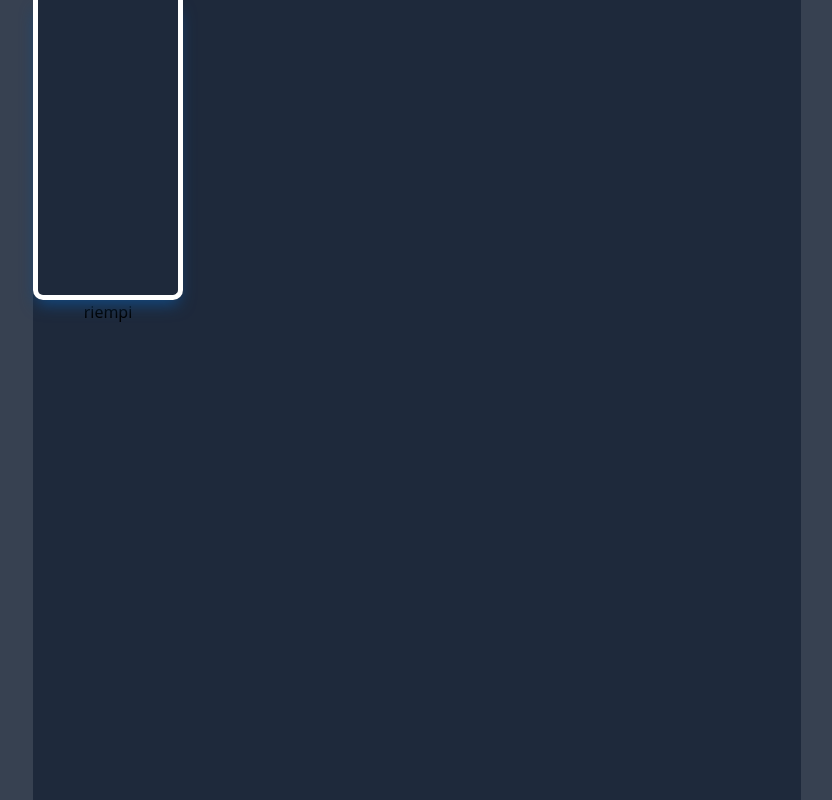
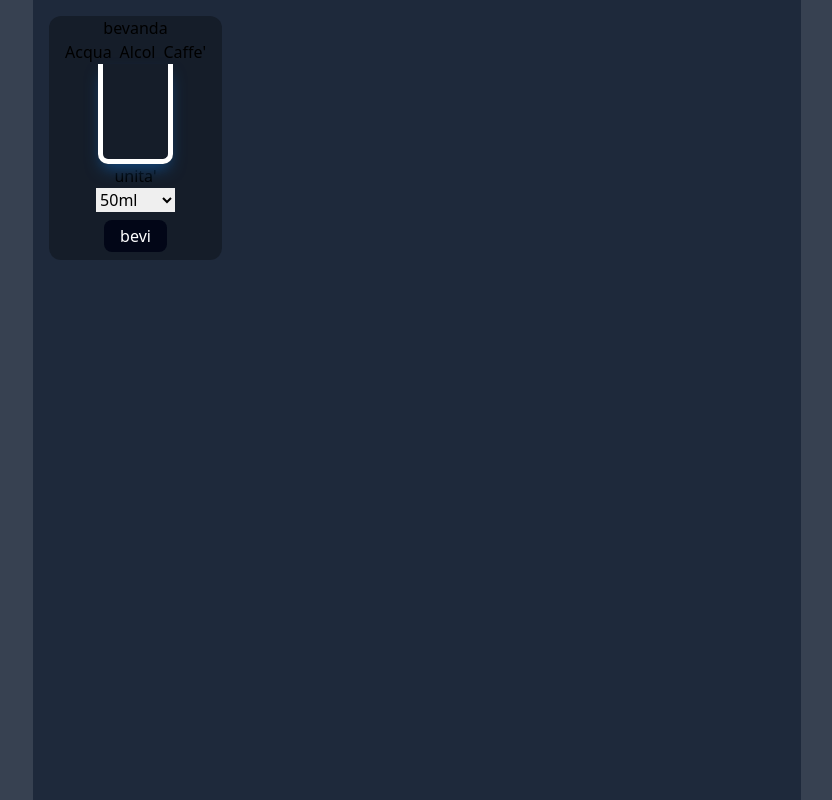
Before and after one commit to AlexCastels/REACTIVE-FIT, a React (Vite) app in the folder react-team-project/: page / in a window 1280 px wide. Shown: the whole page, without its empty margins (223-1055 px from the left). Built offline with nearby package versions, Linux system fonts and the light colour scheme.

Commit message:
water-section

```diff
--- a/react-team-project/src/benni-component/Water.jsx
+++ b/react-team-project/src/benni-component/Water.jsx
@@ -1,21 +1,24 @@
-
 import { useState } from "react";
 import "./wather.css";
 
-
 export function Water() {
   const [cup, setCup] = useState(null);
+  const [quantity, setQuantity] = useState(50)
+  const [change, setChange] = useState()
+  const handleChange = (e) =>{
+    setChange(Number(e.target.value))
+    console.log(change)
+  }
+  const  addWater= (e)=>{
+    e.preventDefault()
+    setQuantity((c)=> c + quantity)
+    createWave()
 
+  }
   const inlineStyle = {
     height: `${cup}px`,
     transition: `all 1s ease-in-out`,
   };
-
-  function handleFill() {
-    setCup((c) => c + 10);
-    console.log(cup);
-    createWave();
-  }
   function createWave() {
     const water = document.querySelector(".water");
     water.classList.remove("wave-animation");
@@ -23,14 +26,36 @@ export function Water() {
       water.classList.add("wave-animation");
     }, 10);
   }
+  const handleChose =  (e) =>{
+
+  }
 
   return (
     <>
-      <div className="container">
+      <div className="container border-y-green-900 rounded-xl m-4 bg-opacity-30 bg-black ">
+        <div className="flex flex-col items-center">
+          <h2>bevanda</h2>
+          <div className="flex gap-2 ">
+            <button onClick={handleChose}>Acqua</button>
+            <button>Alcol</button>
+            <button>Caffe'</button>
+          </div>
+        </div>
+
         <div className="cup">
           <div className="water" style={inlineStyle}></div>
         </div>
-        <button onClick={handleFill}>riempi</button>
+
+        <form className="flex flex-col text-center justify-center" onSubmit={addWater}>
+          <label htmlFor="custom_size">unita'</label>
+          <select name="cSize" id="cSize" onChange={handleChange}>
+            <option value="50">50ml</option>
+            <option value="75">75ml</option>
+
+          </select>
+          <button className="m-2  px-4 py-1 bg-slate-950 rounded-lg text-white">bevi</button>
+
+        </form>
       </div>
     </>
   );
--- a/react-team-project/src/benni-component/wather.css
+++ b/react-team-project/src/benni-component/wather.css
@@ -12,8 +12,8 @@
 }
 .cup {
   position: relative;
-  width: 150px;
-  height: 300px;
+  width: 75px;
+  height: 100px;
   background: transparent;
   border: 5px solid rgb(255, 255, 255);
   border-top: transparent;
@@ -38,8 +38,12 @@
   left: 0;
   width: 100%;
 
+}
+.water-color{
   background: linear-gradient(to bottom, #82b6e4, #4c93da, #0d6ecf, #004ea7);
-
+}
+.coffe{
+  background: linear-gradient(to bottom, #a15633, #a1461b, #9c3b0e, #8b2f04,);
 }
 
 
```
